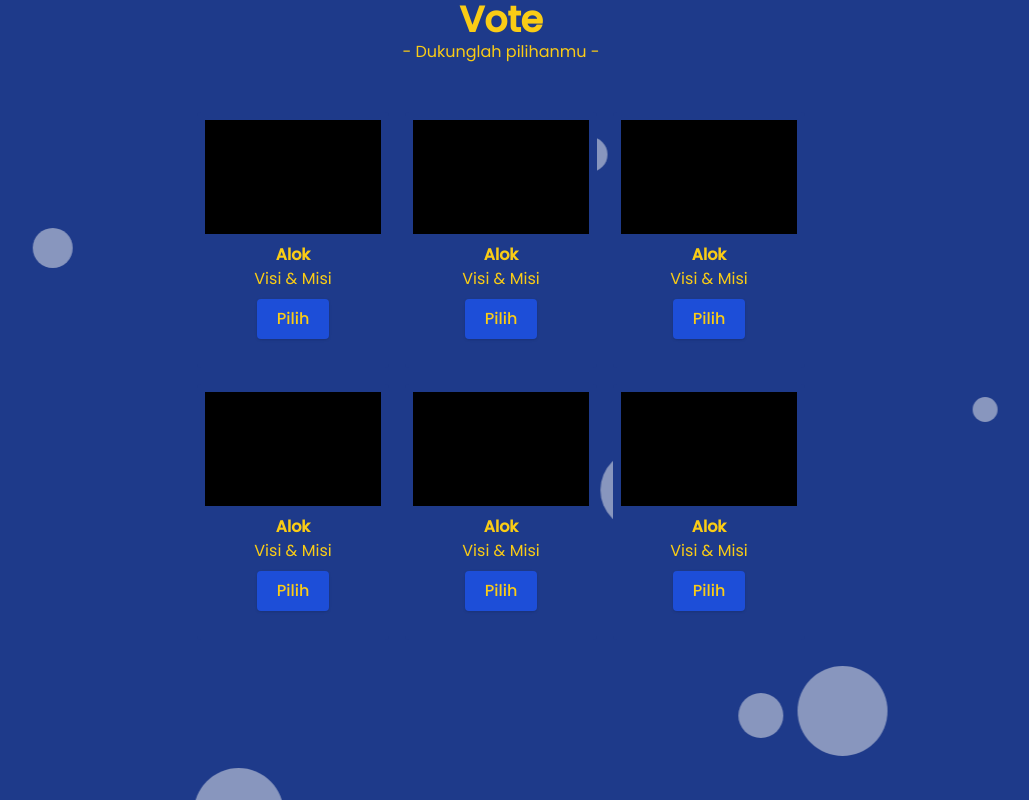
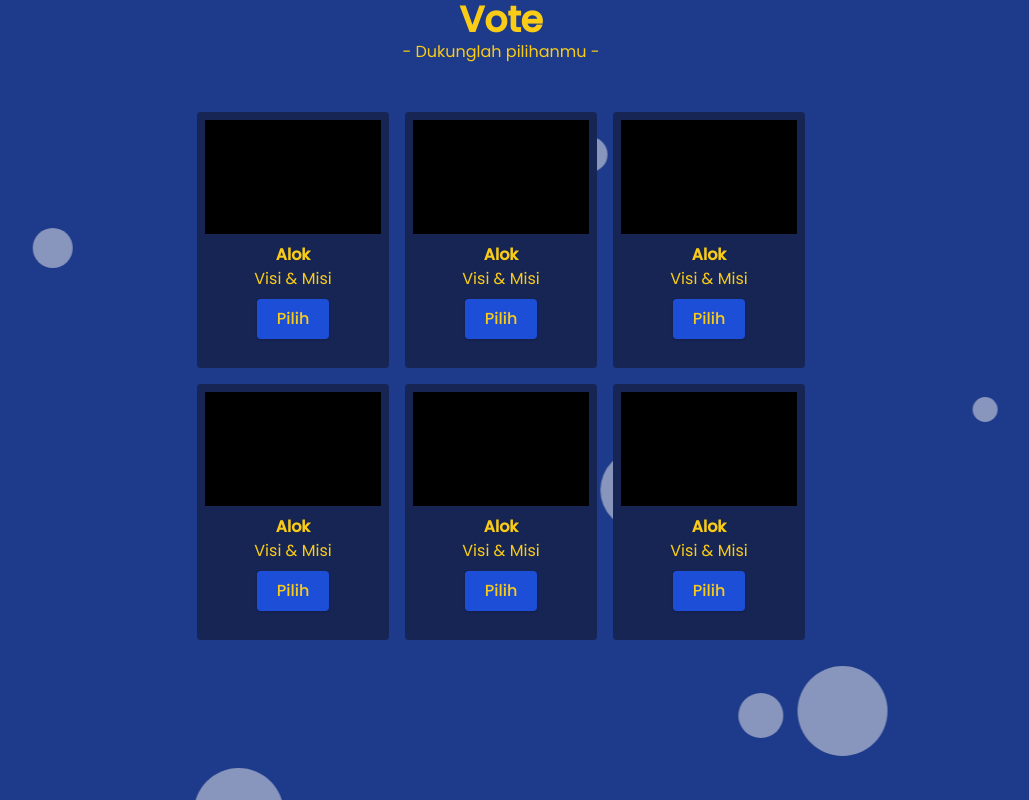
Before and after one commit to zackdesu/voting-web, a React (Vite) app: page /vote in a window 1280 px wide. Shown: the whole page, without its empty margins (139-1168 px from the left). Built offline with nearby package versions, Linux system fonts and the light colour scheme; a web font is replaced by a local one.

Commit message:
darker card

```diff
--- a/src/components/card.tsx
+++ b/src/components/card.tsx
@@ -1,7 +1,7 @@
 export default function Card() {
   return (
     <div className="mx-2 my-2">
-      <div className="lg:w-48 lg:h-64 sm:w-[10.5rem] sm:h-[14rem] w-[7.5rem] h-[10rem] flex flex-col items-center bg-blue-900 p-2 rounded justify-between sm:pb-5">
+      <div className="lg:w-48 lg:h-64 sm:w-[10.5rem] sm:h-[14rem] w-[7.5rem] h-[10rem] flex flex-col items-center bg-blue-950 p-2 rounded justify-between sm:pb-5">
         <div className="bg-black w-full h-1/2" />
         <div className="flex flex-col items-center h-1/2 w-full justify-evenly">
           <div className="text-center">
```
